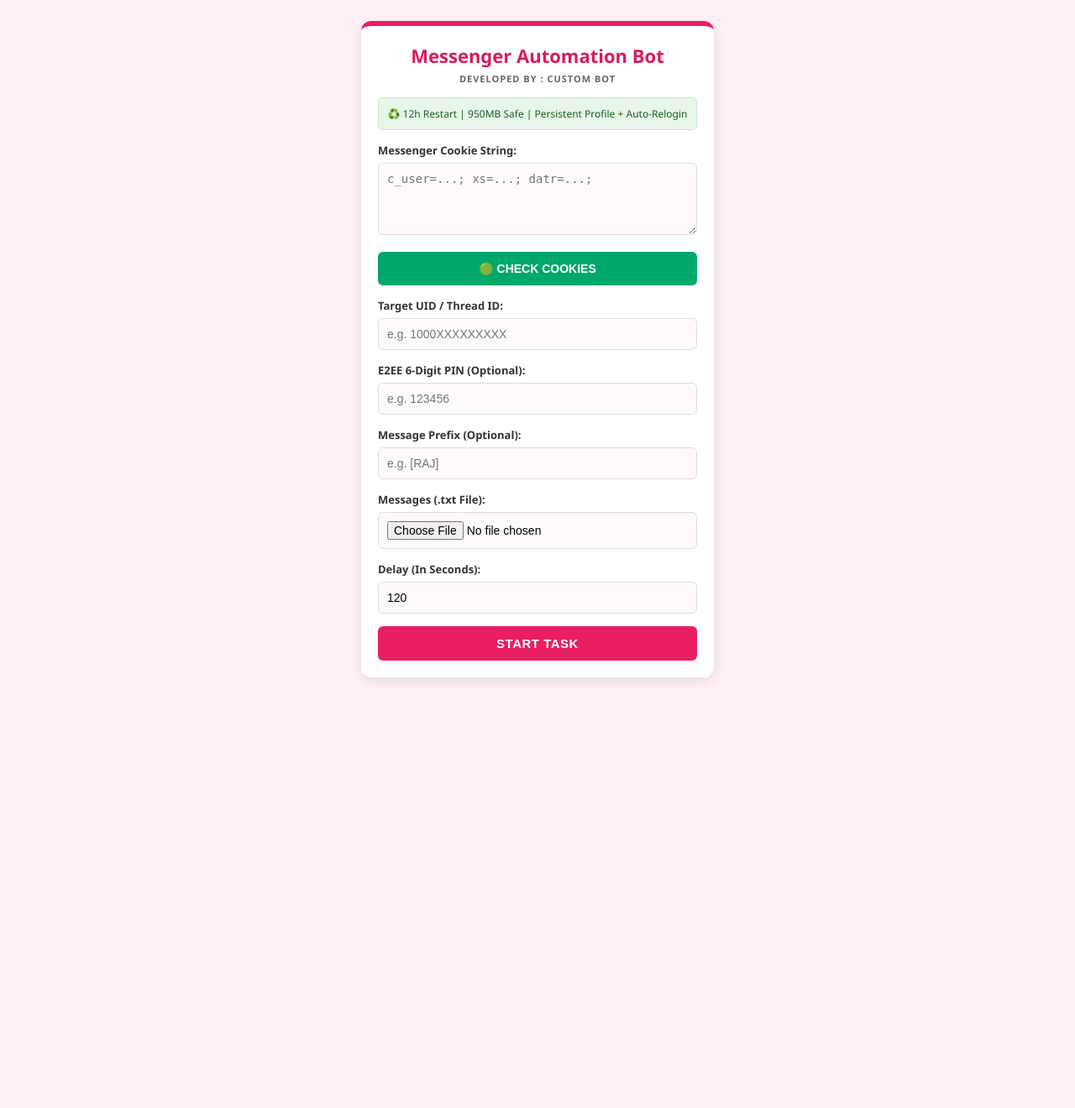
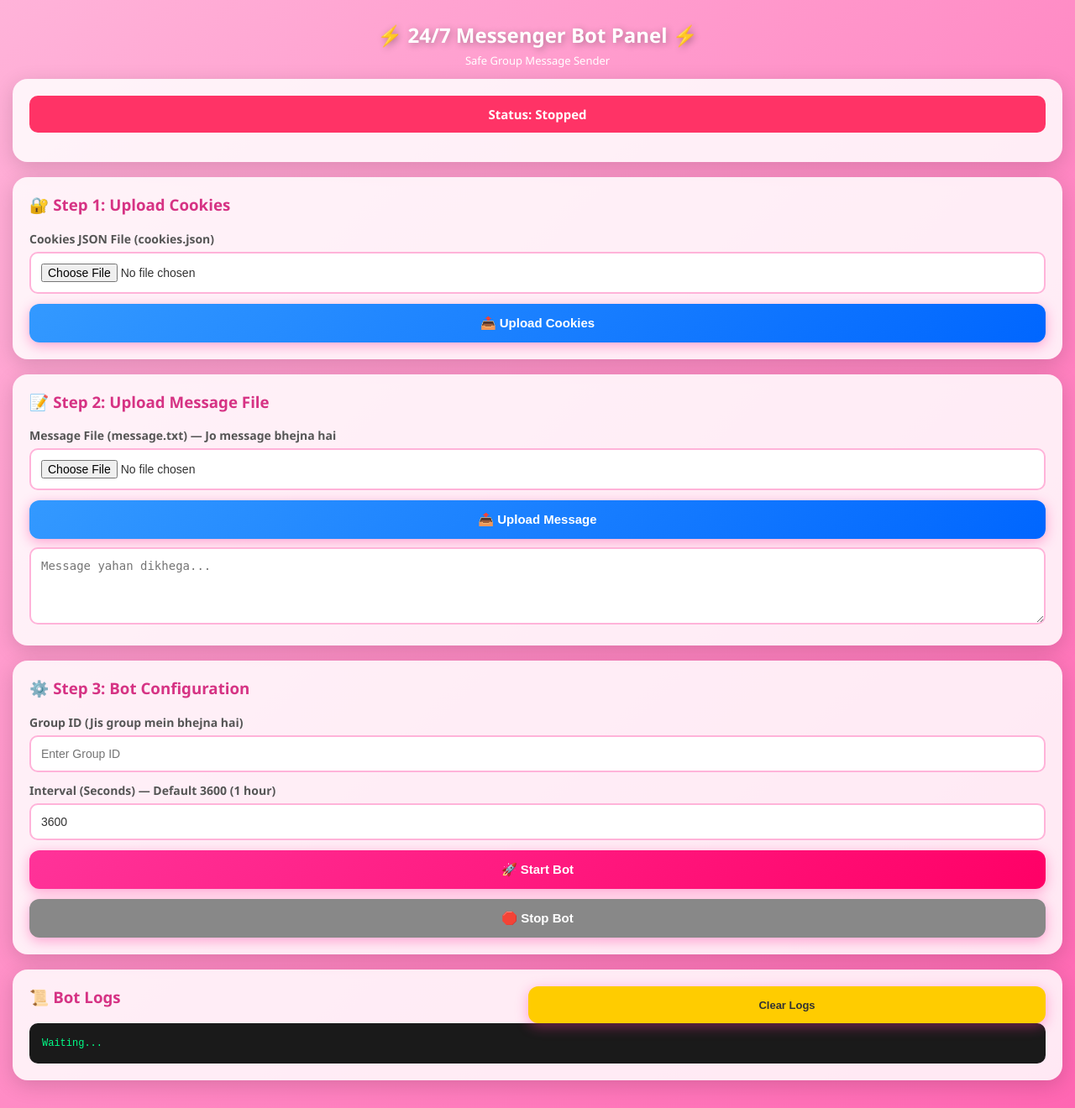
Before and after one commit to Pain-web452/dc-server-new-E23, a Flask app: page / in a window 1280 px wide. Shown: the whole page at 84% size. Before the commit the page ends 811 px from the top, so only its background shows below. Run offline with Flask 3, Linux system fonts and the light colour scheme.

Commit message:
Update index.html

```diff
--- a/templates/index.html
+++ b/templates/index.html
@@ -1,162 +1,180 @@
 <!DOCTYPE html>
-<html lang="hi">
+<html lang="en">
 <head>
     <meta charset="UTF-8">
     <meta name="viewport" content="width=device-width, initial-scale=1.0">
-    <title>Messenger Auto Tool - E2EE</title>
+    <title>24/7 Messenger Bot Panel</title>
     <style>
-        body { font-family: 'Segoe UI', Arial, sans-serif; background-color: #fff0f5; padding: 10px; margin: 0; }
-        .container { max-width: 420px; background: white; margin: 15px auto; padding: 20px; border-radius: 12px; box-shadow: 0 4px 15px rgba(0,0,0,0.1); border-top: 6px solid #e91e63; box-sizing: border-box;}
-        h2 { color: #d81b60; margin: 0 0 5px 0; font-size: 22px; text-align: center; font-weight: bold; }
-        .dev-tag { font-size: 11px; color: #666; text-align: center; font-weight: bold; letter-spacing: 1px; margin-bottom: 15px; text-transform: uppercase; }
-        .feature-badge { background-color: #e8f5e9; color: #1b5e20; padding: 10px; border-radius: 6px; font-size: 12px; margin-bottom: 15px; border: 1px solid #c8e6c9; text-align: center; font-weight: 500; }
-        .form-group { margin-bottom: 15px; }
-        label { display: block; font-weight: bold; font-size: 13px; margin-bottom: 6px; color: #333; }
-        textarea, input[type="text"], input[type="number"], input[type="file"] { width: 100%; padding: 10px; box-sizing: border-box; border: 1px solid #ddd; border-radius: 6px; background: #fff9fb; font-size: 14px; }
-        textarea:focus, input:focus { border-color: #e91e63; outline: none; background: #fff; }
-        button { width: 100%; padding: 12px; color: white; border: none; border-radius: 6px; font-size: 14px; font-weight: bold; cursor: pointer; text-transform: uppercase; }
-        .btn-check { background: #00a86b; margin-bottom: 15px; }
-        .btn-start { background: #e91e63; font-size: 15px; letter-spacing: 0.5px; }
-
-        /* Task Monitor Style */
-        .monitor-box { margin-top: 20px; padding: 15px; background: #fff; border: 1px solid #eee; border-radius: 8px; display: none; }
-        .btn-group { display: flex; gap: 8px; margin-bottom: 12px; }
-        .btn-group button { width: auto; padding: 6px 15px; font-size: 12px; }
-        .console { background: #111; color: #39ff14; font-family: 'Courier New', monospace; padding: 12px; height: 180px; overflow-y: auto; border-radius: 6px; font-size: 12px; line-height: 1.6; text-align: left; }
+        body {
+            margin: 0;
+            font-family: 'Segoe UI', Arial, sans-serif;
+            background: linear-gradient(135deg, #ffb3d9, #ff66b2);
+            color: #333;
+            padding: 15px;
+            min-height: 100vh;
+        }
+        .card {
+            background: rgba(255,255,255,0.85);
+            border-radius: 18px;
+            padding: 20px;
+            margin-bottom: 18px;
+            box-shadow: 0 6px 25px rgba(0,0,0,0.15);
+        }
+        h1 { text-align: center; color: #fff; font-size: 24px; text-shadow: 2px 2px 8px rgba(0,0,0,0.3); margin: 10px 0; }
+        h3 { color: #d63384; margin-top: 0; }
+        label { display: block; margin-top: 12px; margin-bottom: 6px; font-weight: 600; color: #555; font-size: 14px; }
+        textarea, input[type="text"], input[type="number"], input[type="file"] {
+            width: 100%; padding: 12px; border-radius: 10px;
+            border: 2px solid #ffb3d9; background: #fff;
+            color: #333; font-size: 14px; box-sizing: border-box;
+        }
+        textarea:focus, input:focus { outline: none; border-color: #ff3399; }
+        button {
+            padding: 14px 20px; border: none; border-radius: 12px;
+            background: linear-gradient(135deg, #ff3399, #ff0066);
+            color: white; font-weight: bold; font-size: 15px;
+            cursor: pointer; width: 100%; margin-top: 12px;
+            box-shadow: 0 4px 15px rgba(255,51,153,0.4);
+        }
+        button:hover { opacity: 0.9; }
+        button.secondary { background: #555; box-shadow: none; }
+        button.blue { background: linear-gradient(135deg, #3399ff, #0066ff); }
+        button.gray { background: #888; }
+        .clear-btn { background: #ffcc00; color: #333; width: auto; padding: 8px 16px; margin: 0; font-size: 13px; }
+        .status-badge {
+            display: block; text-align: center; padding: 12px;
+            border-radius: 10px; font-weight: bold; margin-bottom: 15px;
+            font-size: 15px;
+        }
+        .online { background: #00c853; color: white; }
+        .offline { background: #ff3366; color: white; }
+        .logs {
+            background: #1a1a1a; color: #00ff88; padding: 15px;
+            border-radius: 10px; font-family: 'Courier New', monospace;
+            font-size: 12px; max-height: 280px; overflow-y: auto;
+            white-space: pre-wrap; line-height: 1.5;
+        }
+        .row { display: flex; gap: 10px; }
+        .row > * { flex: 1; }
+        .subtitle { text-align: center; color: #fff; font-size: 13px; margin-top: -5px; }
     </style>
 </head>
 <body>
 
-<div class="container">
-    <h2>Messenger Automation Bot</h2>
-    <div class="dev-tag">DEVELOPED BY : CUSTOM BOT</div>
+<h1>⚡ 24/7 Messenger Bot Panel ⚡</h1>
+<p class="subtitle">Safe Group Message Sender</p>
 
-    <div class="feature-badge">
-        ♻️ 12h Restart | 950MB Safe | Persistent Profile + Auto-Relogin
+<div class="card">
+    <div id="statusBar" class="status-badge offline">Status: Stopped</div>
 </div>
 
-    <form id="botForm">
-        <div class="form-group">
-            <label>Messenger Cookie String:</label>
-            <textarea id="cookies" rows="4" placeholder="c_user=...; xs=...; datr=...;"></textarea>
+<div class="card">
+    <h3>🔐 Step 1: Upload Cookies</h3>
+    <label>Cookies JSON File (cookies.json)</label>
+    <input type="file" id="cookieFile" accept=".json">
+    <button class="blue" onclick="uploadCookies()">📤 Upload Cookies</button>
 </div>
 
-        <button type="button" class="btn-check">🟢 CHECK COOKIES</button>
-
-        <div class="form-group">
-            <label>Target UID / Thread ID:</label>
-            <input type="text" id="targetId" placeholder="e.g. 1000XXXXXXXXX">
+<div class="card">
+    <h3>📝 Step 2: Upload Message File</h3>
+    <label>Message File (message.txt) — Jo message bhejna hai</label>
+    <input type="file" id="messageFile" accept=".txt">
+    <button class="blue" onclick="uploadMessage()">📤 Upload Message</button>
+    <textarea id="messagePreview" rows="4" placeholder="Message yahan dikhega..." style="margin-top:10px;"></textarea>
 </div>
 
-        <div class="form-group">
-            <label>E2EE 6-Digit PIN (Optional):</label>
-            <input type="text" id="e2eePin" placeholder="e.g. 123456" maxlength="6">
+<div class="card">
+    <h3>⚙️ Step 3: Bot Configuration</h3>
+    <label>Group ID (Jis group mein bhejna hai)</label>
+    <input type="text" id="groupId" placeholder="Enter Group ID" />
+
+    <label>Interval (Seconds) — Default 3600 (1 hour)</label>
+    <input type="number" id="interval" value="3600" min="60" />
+
+    <button onclick="startBot()">🚀 Start Bot</button>
+    <button class="gray" onclick="stopBot()">🛑 Stop Bot</button>
 </div>
 
-        <div class="form-group">
-            <label>Message Prefix (Optional):</label>
-            <input type="text" id="prefix" placeholder="e.g. [RAJ]">
+<div class="card">
+    <div class="row">
+        <h3 style="flex:1;">📜 Bot Logs</h3>
+        <button class="clear-btn" onclick="clearLogs()">Clear Logs</button>
     </div>
-
-        <div class="form-group">
-            <label>Messages (.txt File):</label>
-            <input type="file" id="textFile" accept=".txt">
-        </div>
-
-        <div class="form-group">
-            <label>Delay (In Seconds):</label>
-            <input type="number" id="delay" value="120" min="1">
-        </div>
-
-        <button type="button" class="btn-start" id="startBtn" onclick="startTask()">START TASK</button>
-    </form>
-
-    <!-- Task Monitor (पहली इमेज के अनुसार) -->
-    <div id="monitorBox" class="monitor-box">
-        <div style="font-weight: bold; font-size: 15px; margin-bottom: 10px;">📊 Task Monitor</div>
-        <div style="font-size: 13px; margin-bottom: 10px;">Task ID: <span style="background:#eee; padding:2px 6px; border-radius:4px;">TASK-2</span></div>
-
-        <div class="btn-group">
-            <button type="button" style="background: #eee; color: #333;" disabled>LOGS</button>
-            <button type="button" style="background: #6f42c1;">VIEW</button>
-            <button type="button" style="background: #dc3545;" onclick="stopTask()">STOP</button>
-        </div>
-
-        <div style="display: flex; gap: 20px; font-size: 12px; margin-bottom: 10px; border-top: 1px solid #eee; padding-top: 10px;">
-            <div>STATUS:<br><strong style="color: green; font-size:14px;">🟢 Running</strong></div>
-            <div>UPTIME:<br><strong style="color: #d81b60; font-size:14px;" id="uptimeText">0d 0h 0m 0s</strong></div>
-        </div>
-
-        <div class="console" id="logConsole"></div>
-    </div>
+    <div class="logs" id="logBox">Waiting...</div>
 </div>
 
 <script>
-    let logInterval = null;
-    let uptimeInterval = null;
-    let startTime = null;
+    async function updateStatus() {
+        try {
+            const res = await fetch('/api/status');
+            const data = await res.json();
 
-    function updateUptime() {
-        const now = new Date();
-        const diff = now - startTime;
-        const days = Math.floor(diff / (1000 * 60 * 60 * 24));
-        const hours = Math.floor((diff % (1000 * 60 * 60 * 24)) / (1000 * 60 * 60));
-        const minutes = Math.floor((diff % (1000 * 60 * 60)) / (1000 * 60));
-        const seconds = Math.floor((diff % (1000 * 60)) / 1000);
-        document.getElementById('uptimeText').innerText = `${days}d ${hours}h ${minutes}m ${seconds}s`;
+            const bar = document.getElementById('statusBar');
+            if (data.status === 'Running') {
+                bar.className = 'status-badge online';
+                bar.innerText = 'Status: Online ✅';
+            } else {
+                bar.className = 'status-badge offline';
+                bar.innerText = 'Status: ' + data.status;
             }
 
-    async function startTask() {
-        const cookies = document.getElementById('cookies').value;
-        const target_id = document.getElementById('targetId').value;
-        const delay = document.getElementById('delay').value;
-        const prefix = document.getElementById('prefix').value;
-        const e2ee_pin = document.getElementById('e2eePin').value;
-        const fileInput = document.getElementById('textFile');
-
-        if (!cookies || !target_id) {
-            alert("कृपया कुकीज़ और टारगेट ID ज़रूर डालें!");
-            return;
+            const logBox = document.getElementById('logBox');
+            logBox.innerText = data.logs.join('\n') || 'No logs yet...';
+            logBox.scrollTop = logBox.scrollHeight;
+        } catch(e) {}
     }
 
-        let messages = "Testing E2EE Automation\nMessage Loop Active";
-        if (fileInput.files.length > 0) {
-            const file = fileInput.files[0];
-            messages = await file.text();
+    async function uploadCookies() {
+        const file = document.getElementById('cookieFile').files[0];
+        if (!file) { alert('Cookies file select karein'); return; }
+        const fd = new FormData();
+        fd.append('file', file);
+        const res = await fetch('/api/upload_cookies', { method: 'POST', body: fd });
+        const data = await res.json();
+        alert(JSON.stringify(data));
     }
 
-        document.getElementById('monitorBox').style.display = 'block';
-        document.getElementById('logConsole').innerHTML = "[SYSTEM] Connecting to Render Server...<br>";
+    async function uploadMessage() {
+        const file = document.getElementById('messageFile').files[0];
+        if (!file) { alert('Message file select karein'); return; }
+        const fd = new FormData();
+        fd.append('file', file);
+        const res = await fetch('/api/upload_message', { method: 'POST', body: fd });
+        const data = await res.json();
+        alert(JSON.stringify(data));
 
-        startTime = new Date();
-        if(uptimeInterval) clearInterval(uptimeInterval);
-        uptimeInterval = setInterval(updateUptime, 1000);
-
-        try {
-            await fetch('/api/start', {
-                method: 'POST',
-                headers: { 'Content-Type': 'application/json' },
-                body: JSON.stringify({ cookies, target_id, delay, messages, prefix, e2ee_pin })
-            });
-        } catch (err) {}
-
-        if(logInterval) clearInterval(logInterval);
-        logInterval = setInterval(async () => {
-            try {
-                const res = await fetch('/api/logs');
-                const logs = await res.json();
-                document.getElementById('logConsole').innerHTML = logs.join('<br>');
-                document.getElementById('logConsole').scrollTop = document.getElementById('logConsole').scrollHeight;
-            } catch (e) {}
-        }, 2000);
+        const text = await file.text();
+        document.getElementById('messagePreview').value = text;
     }
 
-    async function stopTask() {
+    async function startBot() {
+        const groupId = document.getElementById('groupId').value.trim();
+        const interval = document.getElementById('interval').value;
+        if (!groupId) { alert('Group ID daalein'); return; }
+
+        const res = await fetch('/api/start', {
+            method: 'POST',
+            headers: {'Content-Type': 'application/json'},
+            body: JSON.stringify({ group_id: groupId, interval: interval })
+        });
+        const data = await res.json();
+        alert(JSON.stringify(data));
+        updateStatus();
+    }
+
+    async function stopBot() {
         await fetch('/api/stop', { method: 'POST' });
-        if(logInterval) clearInterval(logInterval);
-        if(uptimeInterval) clearInterval(uptimeInterval);
-        alert("टास्क रोक दिया गया है!");
+        updateStatus();
     }
+
+    async function clearLogs() {
+        await fetch('/api/clear_logs', { method: 'POST' });
+        updateStatus();
+    }
+
+    setInterval(updateStatus, 3000);
+    updateStatus();
 </script>
+
 </body>
 </html>
```
Lines whose indentation alone changed are shown as unchanged.
